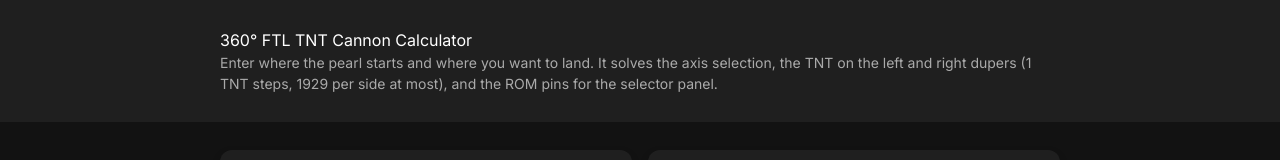
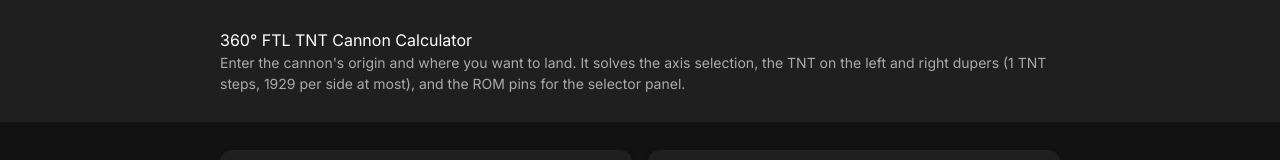
Before and after one commit to Danda420/360-FTL, a plain HTML site: page index.html in a window 1280 px wide. Shown: the top 160 px of the page. Drawn offline with nearby package versions, Linux system fonts and the light colour scheme.

Commit message:
Update index.html

```diff
--- a/index.html
+++ b/index.html
@@ -186,7 +186,7 @@
 <div class="header-container">
   <div class="header-inner">
     <h1>360&deg; FTL TNT Cannon Calculator</h1>
-    <p class="subtitle">Enter where the pearl starts and where you want to land. It solves the axis selection, the TNT on the left and right dupers (1 TNT steps, 1929 per side at most), and the ROM pins for the selector panel.</p>
+    <p class="subtitle">Enter the cannon's origin and where you want to land. It solves the axis selection, the TNT on the left and right dupers (1 TNT steps, 1929 per side at most), and the ROM pins for the selector panel.</p>
   </div>
 </div>
 
```
